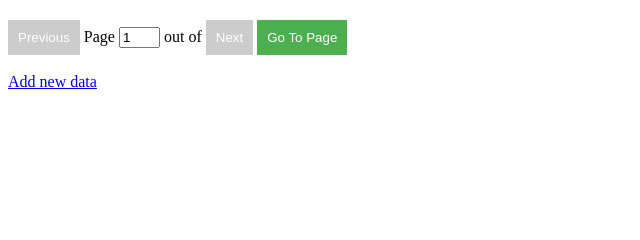
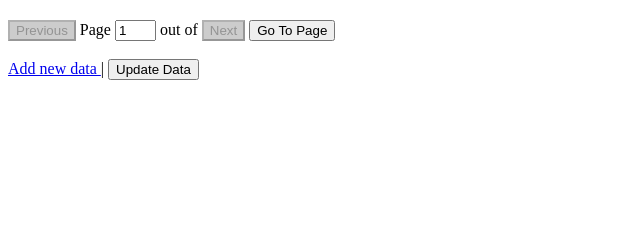
Before and after one commit to arjunhm/hn-jobs, a Flask app: page / in a window 1280 px wide. Shown: the part 139-379 px from the top of the page, without its empty margins (0-640 px from the left). Run offline with Flask 3, Linux system fonts and the light colour scheme; data that the repository does not hold is empty; some libraries are stand-ins or nearby versions.

Commit message:
Added update data button

```diff
--- a/backend/app.py
+++ b/backend/app.py
@@ -147,6 +147,7 @@ def initialize_tables():
 
 
 # TODO Make this async
+@app.route("/update/", methods=["POST"])
 def update_data():
     data = psql_driver.get_hn_post_table()
     for row in data:
@@ -154,6 +155,7 @@ def update_data():
         table_name = row[0]
         link = row[1]
         Scraper(link, table_name).run()
+    return jsonify({"message": "Updated successfully."}), 200
 
 
 if __name__ == "__main__":
--- a/backend/templates/index.html
+++ b/backend/templates/index.html
@@ -28,7 +28,7 @@
       background-color: #f2f2f2;
     }
 
-    button {
+    .button {
       padding: 10px;
       background-color: #4CAF50;
       color: white;
@@ -94,6 +94,8 @@
     <a href="/scraper.html">
       Add new data
     </a>
+    |
+    <button onclick=updateData() style="">Update Data</button>
   </div>
 
   <script>
@@ -176,7 +178,7 @@
                             <select id="status_${job.job_name}"></select>
                         </td>
                         <td>
-                            <button onclick="updateJobStatus('${job.job_name}')">Update</button>
+                            <button class="button" onclick="updateJobStatus('${job.job_name}')">Update</button>
                         </td>
                     `;
           // populate status for each job
@@ -225,6 +227,22 @@
       }
     }
 
+    async function updateData() {
+
+      const response = await fetch(`/update/`, {
+        method: 'POST',
+        headers: {
+          'Content-Type': 'application/json'
+        },
+      });
+
+      if (response.ok) {
+        alert("Update successful");
+      } else {
+        alert('Failed to update data');
+      }
+    }
+
     async function updateJobStatus(jobName) {
       const status = document.getElementById(`status_${jobName}`).value;
       const table = document.getElementById('tableFilter').value;
--- a/requirements.txt
+++ b/requirements.txt
@@ -1,6 +1,8 @@
 beautifulsoup4==4.12.3
 Flask==3.0.3
 Jinja2==3.1.4
+logging==0.4.9.6
 psycopg2==2.9.9
+python-dotenv==1.0.1
 requests==2.32.3
-python-dotenv==1.0.1
+ruff==0.6.9
```
